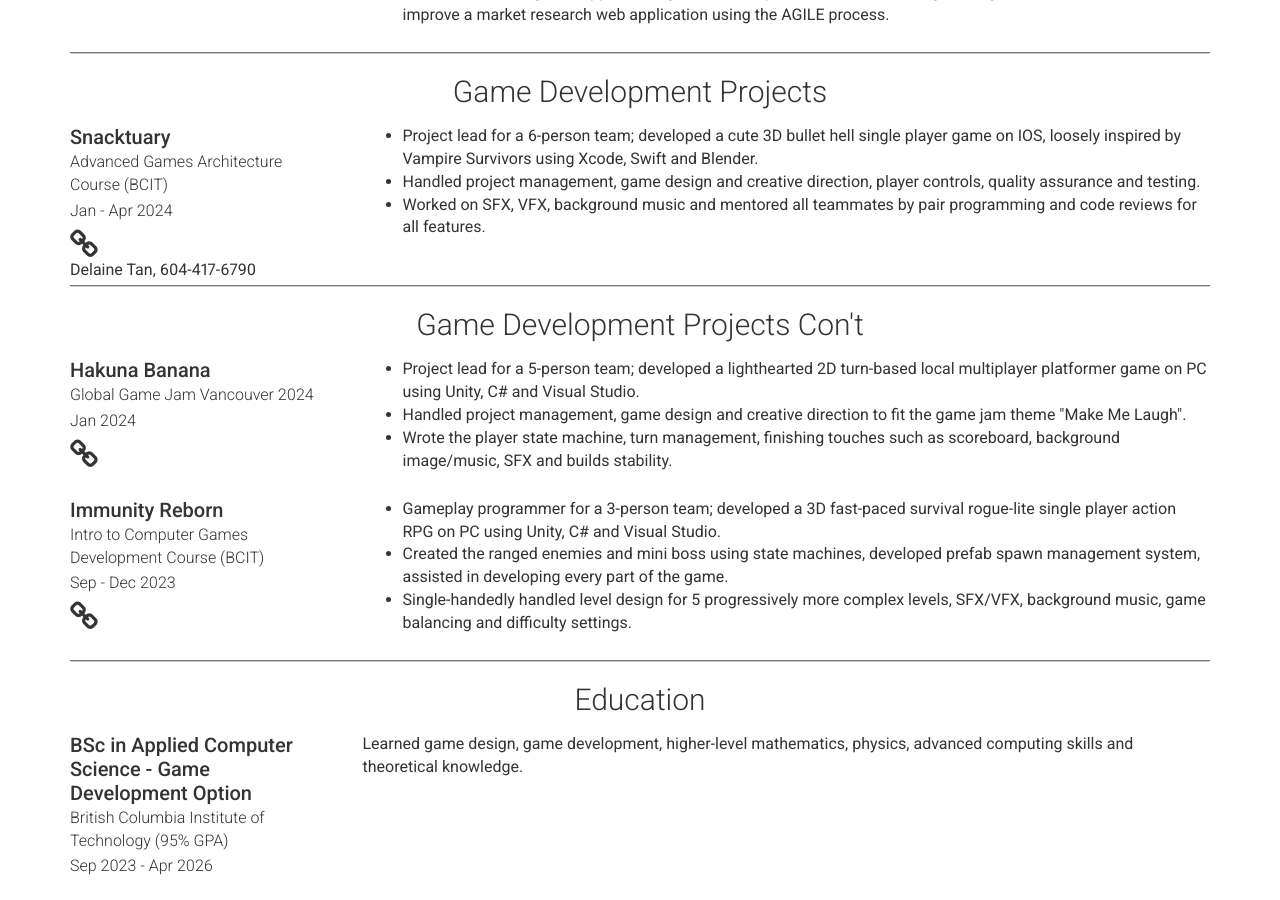
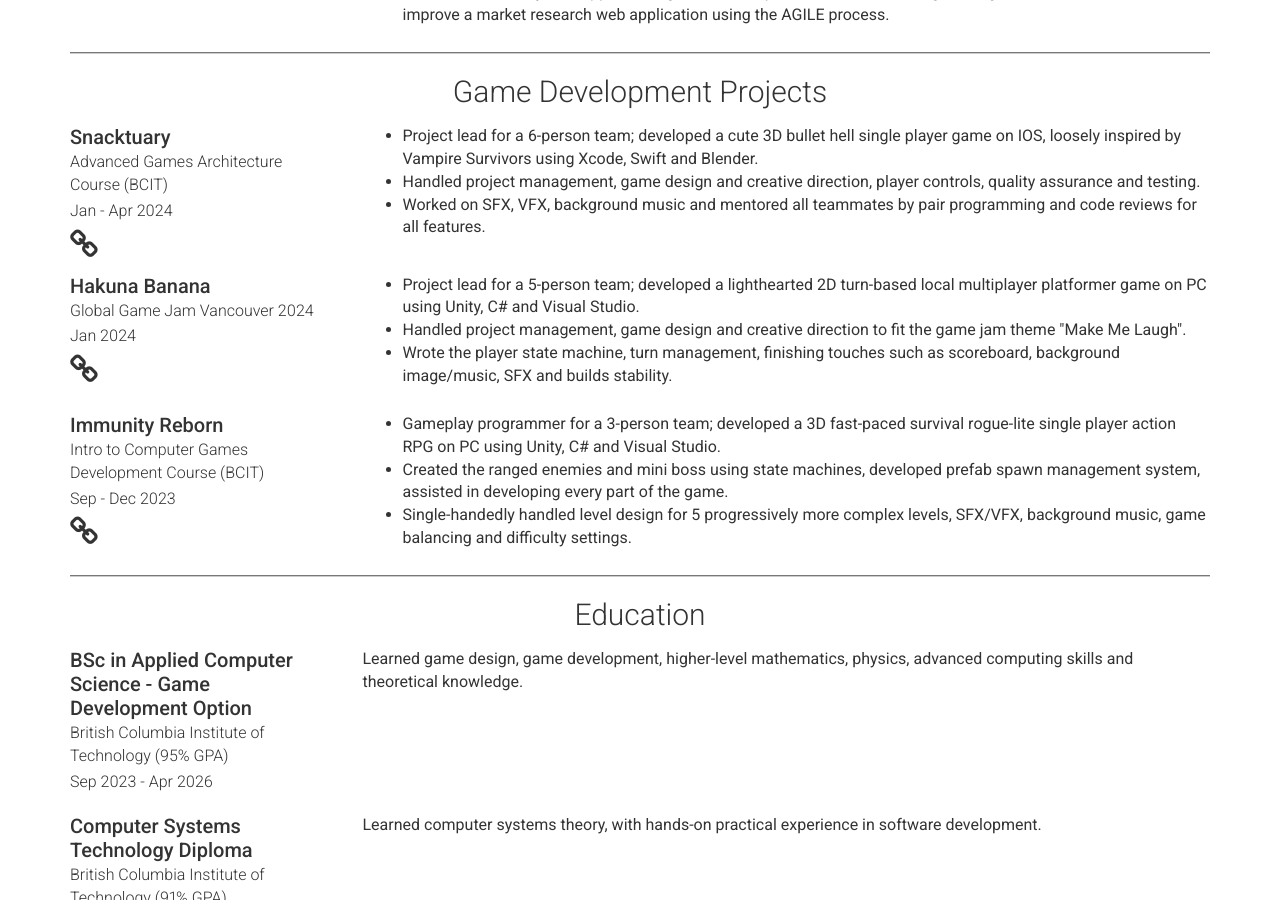
Before and after one commit to DelaineWTan/delainewtan.github.io, a Jekyll site: the page built from index.md, in a window 1280 px wide and 900 px high, scrolled down 682 px. Built offline with Jekyll 4.4.1, drawn with Linux system fonts in a browser that asks for light colours.

Commit message:
Remove print only statement.

```diff
--- a/_includes/projects.html
+++ b/_includes/projects.html
@@ -2,9 +2,9 @@
     <h3>{{ site.projects_title | default: "Game Development Projects" }}</h3>
     {% for project in site.data.projects %}
         {% include {{ project.layout | default: 'left' | append: ".html" }} item=project %}
-    {% if forloop.first %}
+    <!--{% if forloop.first %}
         <p>Delaine Tan, 604-417-6790</p>
         <h3>{{ site.projects_title | default: "Game Development Projects Con't" }}</h3>
-    {% endif %}
+    {% endif %} -->
     {% endfor %}
 </div>
```
